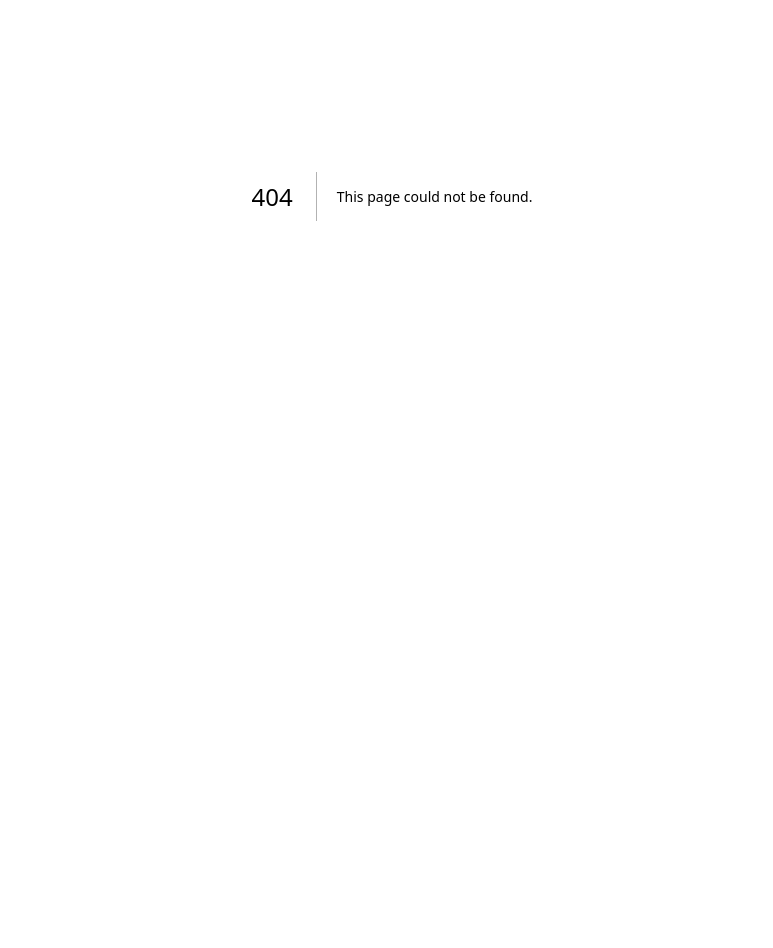
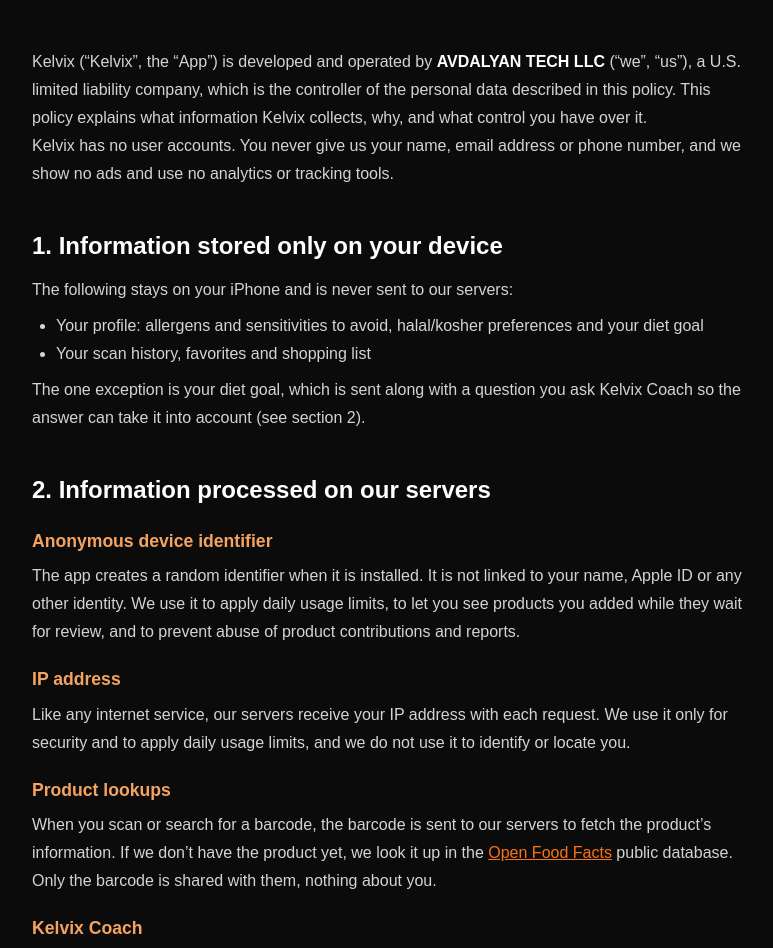
Before and after one commit to sheroavdal-gif/scharif-tech, a Next.js app: page /kelvix/privacy in a window 1280 px wide. Before the commit this address had no page. Shown: the part 204-1152 px from the top of the page, without its empty margins (248-1021 px from the left). Before the commit the page ends 800 px from the top, so only its background shows below. Built offline with nearby package versions, Linux system fonts and the light colour scheme.

Commit message:
Add Kelvix privacy policy

```diff
--- /dev/null
+++ b/app/kelvix/privacy/page.tsx
@@ -0,0 +1,218 @@
+import LegalLayout from "../../components/LegalLayout";
+
+export const metadata = {
+  title: "Privacy Policy — Kelvix",
+};
+
+export default function KelvixPrivacyPolicy() {
+  return (
+    <LegalLayout title="Kelvix Privacy Policy" lastUpdated="October 20, 2026">
+      <section>
+        <p>
+          Kelvix (&ldquo;Kelvix&rdquo;, the &ldquo;App&rdquo;) is developed and operated by{" "}
+          <strong className="text-white">AVDALYAN TECH LLC</strong> (&ldquo;we&rdquo;,
+          &ldquo;us&rdquo;), a U.S. limited liability company, which is the controller of
+          the personal data described in this policy. This policy explains
+          what information Kelvix collects, why, and what control you have
+          over it.
+        </p>
+        <p>
+          Kelvix has no user accounts. You never give us your name, email
+          address or phone number, and we show no ads and use no analytics or
+          tracking tools.
+        </p>
+      </section>
+
+      <section>
+        <h2>1. Information stored only on your device</h2>
+        <p>
+          The following stays on your iPhone and is never sent to our
+          servers:
+        </p>
+        <ul>
+          <li>
+            Your profile: allergens and sensitivities to avoid, halal/kosher
+            preferences and your diet goal
+          </li>
+          <li>Your scan history, favorites and shopping list</li>
+        </ul>
+        <p>
+          The one exception is your diet goal, which is sent along with a
+          question you ask Kelvix Coach so the answer can take it into account
+          (see section 2).
+        </p>
+      </section>
+
+      <section>
+        <h2>2. Information processed on our servers</h2>
+
+        <h3>Anonymous device identifier</h3>
+        <p>
+          The app creates a random identifier when it is installed. It is not
+          linked to your name, Apple ID or any other identity. We use it to
+          apply daily usage limits, to let you see products you added while
+          they wait for review, and to prevent abuse of product contributions
+          and reports.
+        </p>
+
+        <h3>IP address</h3>
+        <p>
+          Like any internet service, our servers receive your IP address with
+          each request. We use it only for security and to apply daily usage
+          limits, and we do not use it to identify or locate you.
+        </p>
+
+        <h3>Product lookups</h3>
+        <p>
+          When you scan or search for a barcode, the barcode is sent to our
+          servers to fetch the product&rsquo;s information. If we don&rsquo;t have the
+          product yet, we look it up in the{" "}
+          <a
+            href="https://world.openfoodfacts.org"
+            target="_blank"
+            rel="noopener noreferrer"
+          >
+            Open Food Facts
+          </a>{" "}
+          public database. Only the barcode is shared with them, nothing about
+          you.
+        </p>
+
+        <h3>Kelvix Coach</h3>
+        <p>
+          When you ask Kelvix Coach a question, your question, your diet goal
+          and (if you asked about a specific product) that product&rsquo;s data are
+          sent to our servers and to our AI provider, Anthropic, to generate
+          the answer. We do not store your questions or the answers. Please
+          avoid including personal details, such as your name or medical
+          history, in your questions.
+        </p>
+
+        <h3>Label photos and product contributions</h3>
+        <p>
+          When you add a product Kelvix doesn&rsquo;t know yet, the photos you take
+          of its packaging are sent to our servers and to Anthropic to read
+          the label. We do not store the photos. We do store the text values
+          read from them (such as ingredients and nutrition values) together
+          with your device identifier, so that the values you then save can
+          be checked against the package. Products you add, and the values in
+          them, become part of Kelvix&rsquo;s product database and may be shown to
+          other users once they pass review.
+        </p>
+
+        <h3>Reports</h3>
+        <p>
+          If you report a problem with a product, we store the reason, any
+          comment you write and your device identifier, so that we can review
+          the report and prevent abuse.
+        </p>
+
+        <h3>Apple Health</h3>
+        <p>
+          If you choose to use &ldquo;Log to Health&rdquo;, Kelvix writes nutrition values
+          to Apple Health on your device. Kelvix only writes to Health and
+          never reads any of your Health data. Health data is never sent to
+          our servers or used for advertising.
+        </p>
+      </section>
+
+      <section>
+        <h2>3. How long we keep information</h2>
+        <ul>
+          <li>Usage-limit counters (device identifier and IP address): 2 days</li>
+          <li>Label photos and Coach questions: not stored by us</li>
+          <li>Text read from label photos: 7 days</li>
+          <li>
+            Reports: until they have been handled; handled reports are deleted
+            once they are 30 days old
+          </li>
+          <li>
+            Products you added: for as long as they are part of the product
+            database
+          </li>
+        </ul>
+      </section>
+
+      <section>
+        <h2>4. Why we process your information</h2>
+        <p>
+          We process the information above to provide the features you use
+          (product lookups, Coach, label reading and contributions), and on
+          the basis of our legitimate interest in keeping Kelvix secure, fair
+          to use and free of abuse. We never sell your information or share it
+          for advertising.
+        </p>
+      </section>
+
+      <section>
+        <h2>5. Service providers</h2>
+        <p>We use the following providers to run Kelvix:</p>
+        <ul>
+          <li>Cloud hosting and database (servers in Sweden)</li>
+          <li>Cloud storage for public product photos</li>
+          <li>Anthropic: AI for Kelvix Coach and label reading</li>
+          <li>Open Food Facts: public product database (barcode only)</li>
+        </ul>
+        <p>
+          Some of these providers are based in the United States, so your
+          information may be processed there. Where required, we rely on
+          appropriate safeguards such as the EU Standard Contractual Clauses.
+        </p>
+      </section>
+
+      <section>
+        <h2>6. Your rights</h2>
+        <p>
+          Depending on where you live, you may have rights to access,
+          correct, delete, restrict, or receive a copy of your personal data,
+          and to object to certain processing. Because Kelvix has no accounts,
+          the easiest way to remove the data stored on your device is to
+          delete the app. For data on our servers, contact us at
+          hello@avdalyan.world. If you are in the EU/EEA, you also have the
+          right to lodge a complaint with your local data protection
+          authority (in Sweden, the{" "}
+          <a href="https://www.imy.se" target="_blank" rel="noopener noreferrer">
+            Integritetsskyddsmyndigheten (IMY)
+          </a>
+          ).
+        </p>
+      </section>
+
+      <section>
+        <h2>7. Not medical advice</h2>
+        <p>
+          Kelvix&rsquo;s scores, warnings and Coach answers are general information,
+          not medical or nutritional advice. Always check the product&rsquo;s
+          packaging, and talk to a healthcare professional about allergies or
+          medical conditions.
+        </p>
+      </section>
+
+      <section>
+        <h2>8. Children</h2>
+        <p>
+          Kelvix is not directed at children under 13, and we do not knowingly
+          collect data from children under that age.
+        </p>
+      </section>
+
+      <section>
+        <h2>9. Changes to this policy</h2>
+        <p>
+          We may update this policy as Kelvix changes. We will update the
+          &ldquo;Last updated&rdquo; date above, and post material changes within the
+          app.
+        </p>
+      </section>
+
+      <section>
+        <h2>10. Contact</h2>
+        <p>
+          AVDALYAN TECH LLC
+          <br />
+          <a href="mailto:hello@avdalyan.world">hello@avdalyan.world</a>
+        </p>
+      </section>
+    </LegalLayout>
+  );
+}
```
